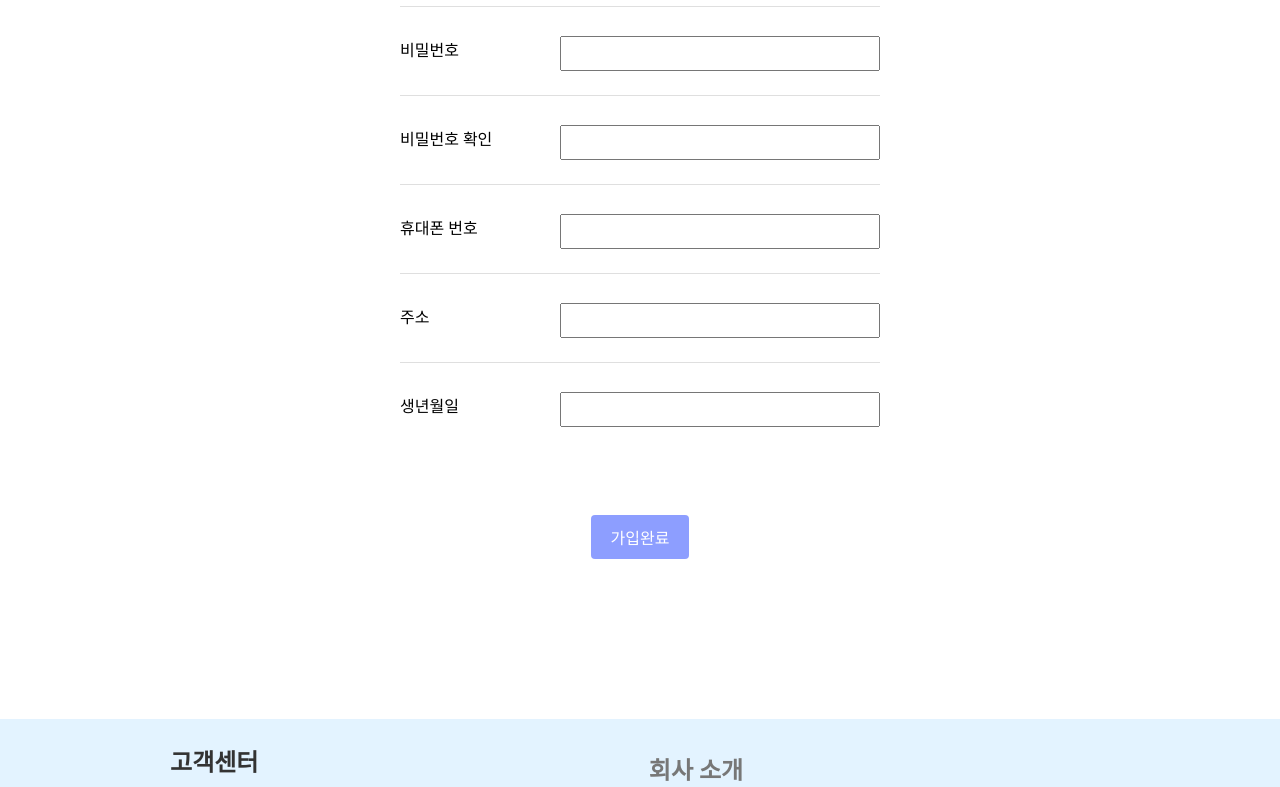
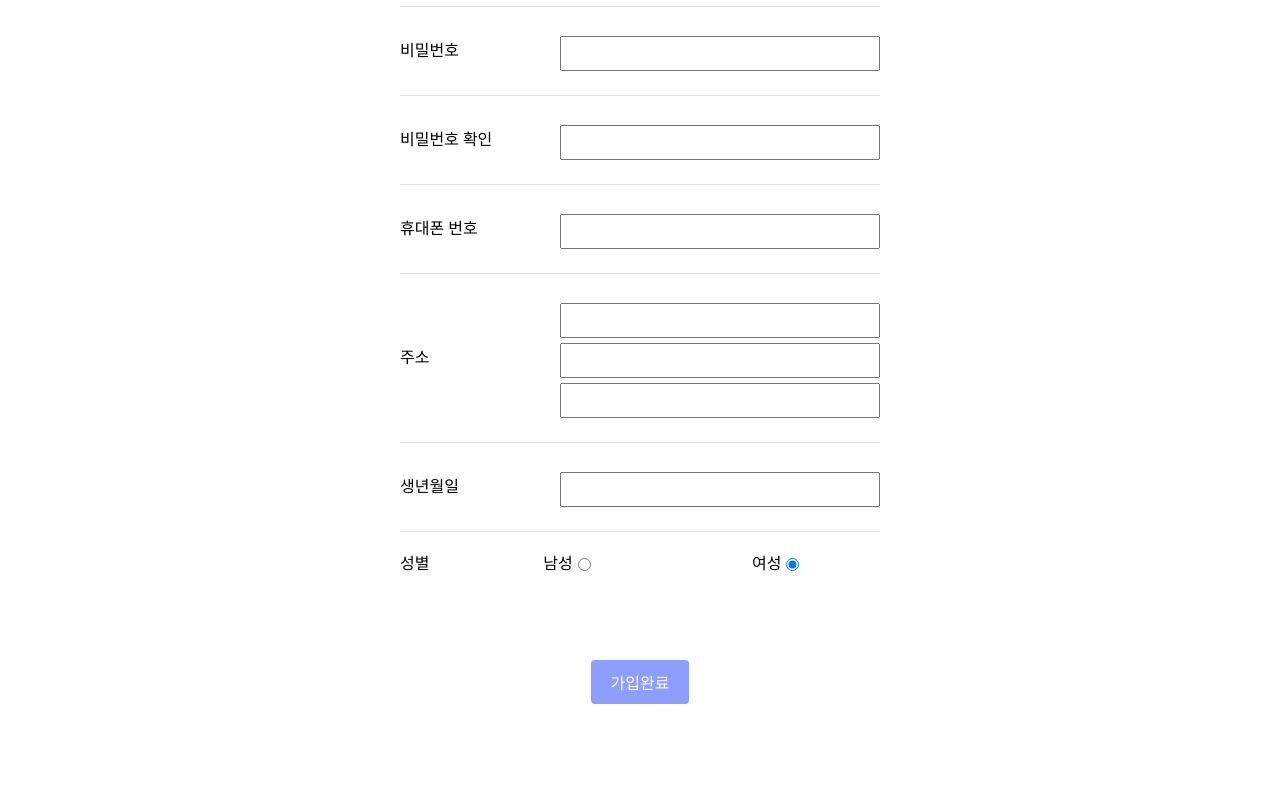
Before and after one commit to Choi-Yuchan/withus_frontend, a React (Create React App) app: page /signup in a window 1280 px wide. Shown: the part 443-1230 px from the top of the page. Built offline with nearby package versions, Linux system fonts and the light colour scheme.

Commit message:
- ErrorMessage component 설치 - Signup page form remake to react-hook-form - signup api 연동

```diff
--- a/package.json
+++ b/package.json
@@ -4,6 +4,7 @@
   "private": true,
   "dependencies": {
     "@emotion/react": "^11.11.1",
+    "@hookform/error-message": "^2.0.1",
     "@testing-library/jest-dom": "^5.17.0",
     "@testing-library/react": "^13.4.0",
     "@testing-library/user-event": "^13.5.0",
--- a/src/components/Header.jsx
+++ b/src/components/Header.jsx
@@ -72,7 +72,7 @@ export const Header = () => {
             </StyledAnchor>
           </li>
           <li>
-            <StyledAnchor href="#">
+            <StyledAnchor href="/mypage">
               <FaUser />
             </StyledAnchor>
           </li>
--- a/src/page/LogIn.jsx
+++ b/src/page/LogIn.jsx
@@ -70,8 +70,8 @@ const LogIn = () => {
               <label>비밀번호</label>
               <input
                 {...register("password", {
-                  // minLength: 8,
-                  // maxLength: 15,
+                  minLength: 8,
+                  maxLength: 15,
                   required: true,
                 })}
                 type="password"
--- a/src/page/SignUp.jsx
+++ b/src/page/SignUp.jsx
@@ -5,127 +5,69 @@ import axios from "axios";
 import { Header } from "components/Header";
 import { Footer } from "components/Footer";
 import Button from "components/Button";
+import { useForm } from "react-hook-form";
+import { ErrorMessage } from "@hookform/error-message";
 
 const SignUp = () => {
-  const [formData, setFormData] = useState({
-    name: "",
-    id: "",
+  const {
+    register,
+    handleSubmit,
+    getValues,
+    setValue,
+    formState: { errors },
+  } = useForm({
+    defaultValues: {
+      userName: "",
+      userId: "",
       password: "",
       confirmPassword: "",
       phoneNumber: "",
-    address: "",
-    birthday: "",
+      addr1: "",
+      addr2: "",
+      addr3: "",
+      birth: "",
+      gender: "F",
+    },
   });
 
   const [popup, setPopup] = useState(false);
-  const passwordRegex =
-    /^(?=.*\d)(?=.*[a-z])(?=.*[A-Z])(?=.*[!@#$%^&+=.]).{8,15}$/;
-
-  const handleChange = (e) => {
-    const { name, value } = e.target;
-    let updatedValue = value;
-
-    const errors = { ...formErrors };
-
-    if (name === "name") {
-      if (!value) {
-        errors[name] = "이름을 입력하세요.";
-      } else {
-        delete errors[name];
-      }
-    }
-    if (name === "id") {
-      // 아이디 유효성 검사
-      if (!value) {
-        errors[name] = "아이디를 입력하세요.";
-      } else if (!/^[a-z0-9]+$/.test(value)) {
-        errors[name] = "아이디는 소문자와 숫자로만 허용됩니다.";
-      } else {
-        delete errors[name];
-      }
-    }
-    if (name === "password") {
-      // 비밀번호 유효성 검사
-      if (!passwordRegex.test(value)) {
-        errors[name] =
-          "비밀번호는 최소 8자 이상 15자미만, 대소문자, 숫자, 특수 문자를 포함해야 합니다.";
-      } else {
-        delete errors[name];
-      }
-    }
-    if (name === "confirmPassword") {
-      // 비밀번호 확인 유효성 검사
-      if (value !== formData.password) {
-        errors[name] = "비밀번호와 일치하지 않습니다.";
-      } else {
-        delete errors[name];
-      }
-    }
-    if (name === "phoneNumber") {
-      // 휴대폰 번호 입력 시 '-' 추가
-      updatedValue = updatedValue
-        .replace(/[^0-9]/g, "") // 숫자 이외의 문자 제거
-        .slice(0, 11) // 8글자까지만 유효
-        .replace(/(\d{3})(\d{4})(\d{4})/, "$1-$2-$3"); // 번호 형식 변경
-    } else if (name === "birthday") {
-      // 생년월일 숫자로만 받고 '-' 추가
-      updatedValue = updatedValue
-        .replace(/[^0-9]/g, "") // 숫자 이외의 문자 제거
-        .slice(0, 8) // 8글자까지만 유효
-        .replace(/(\d{4})(\d{2})(\d{2})/, "$1-$2-$3"); // 년월일 형식 변경
-    }
-
-    setFormData({
-      ...formData,
-      [name]: updatedValue,
-    });
-    setFormErrors(errors);
-  };
-
-  const [formErrors, setFormErrors] = useState({});
 
   const handleComplete = (data) => {
-    let fullAddress = data.address;
-
-    let extraAddress = "";
-
-    if (data.addressType === "R") {
-      if (data.bname !== "") {
-        extraAddress += data.bname;
-      }
-
-      if (data.buildingName !== "") {
-        extraAddress +=
-          extraAddress !== "" ? `, ${data.buildingName}` : data.buildingName;
-      }
-
-      fullAddress += extraAddress !== "" ? ` (${extraAddress})` : "";
-    }
-
-    console.log(fullAddress); // e.g. '서울 성동구 왕십리로2길 20 (성수동1가)'
-    console.log(data.zonecode); // 우편번호
-    setFormData({
-      ...formData,
-      address: fullAddress,
-    });
+    setValue("addr1", data.zonecode);
+    setValue("addr2", data.address);
   };
 
   const handleCloseClick = () => {
     setPopup(false);
   };
 
-  const handleSubmit = async (e) => {
-    e.preventDefault();
-
-    const errors = { ...formErrors };
-
-    if (Object.keys(errors).length > 0) {
-      return;
+  const onSubmit = async (data) => {
+    const {
+      userName,
+      userId,
+      password,
+      phoneNumber,
+      addr1,
+      addr2,
+      addr3,
+      birth,
+      gender,
+    } = data;
+    try {
+      const response = await axios.post(
+        `${process.env.REACT_APP_API_URL}/signup`,
+        {
+          userName,
+          userId,
+          password,
+          phoneNumber,
+          addr1,
+          addr2,
+          addr3,
+          birth,
+          gender,
         }
-
-    try {
-      // 회원가입 API 호출
-      const response = await axios.post("/api/signup", formData);
+      );
       console.log(response.data);
     } catch (error) {
       console.error(error);
@@ -137,87 +79,130 @@ const SignUp = () => {
       <Header />
       <SignUpContainer>
         <h2>회원가입</h2>
-        <SignUpForm onSubmit={handleSubmit}>
+        <SignUpForm onSubmit={handleSubmit(onSubmit)}>
           <div>
             <div>
               <InputLabel>이름</InputLabel>
               <Input
-                type="text"
-                name="name"
-                value={formData.name}
-                onChange={handleChange}
-                required
+                {...register("userName", {
+                  required: "이름을 입력해주세요.",
+                })}
               />
             </div>
-            {formErrors.name && <Error>{formErrors.name}</Error>}
+            <ErrorMessage errors={errors} name="userName" />
           </div>
           <div>
             <div>
-              <InputLabel htmlFor="username">아이디</InputLabel>
+              <InputLabel htmlFor="userId">아이디</InputLabel>
               <Input
-                type="text"
-                name="id"
-                value={formData.id}
-                onChange={handleChange}
-                required
+                {...register("userId", {
+                  required: "아이디를 입력하세요.",
+                  pattern: {
+                    value: /^[a-z0-9]+$/,
+                    message: "아이디는 소문자와 숫자로만 허용됩니다.",
+                  },
+                  minLength: {
+                    value: 2,
+                    message: "아이디는 최소 2글자 이상이어야 합니다.",
+                  },
+                })}
+              />
+              <ErrorMessage
+                errors={errors}
+                name="userId"
+                render={({ messages }) =>
+                  messages &&
+                  Object.entries(messages).map(([type, message]) => (
+                    <p key={type}>{message}</p>
+                  ))
+                }
               />
             </div>
-            {formErrors.id && <Error>{formErrors.id}</Error>}
           </div>
           <div>
             <div>
               <InputLabel htmlFor="password">비밀번호</InputLabel>
               <Input
-                type="password"
+                {...register("password", {
+                  required: "비밀번호를 입력하세요.",
+                  pattern: {
+                    value:
+                      /^(?=.*\d)(?=.*[a-z])(?=.*[A-Z])(?=.*[!@#$%^&+=.]).{8,15}$/,
+                    message:
+                      "비밀번호는 최소 8자 이상 15자미만, 대소문자, 숫자, 특수 문자를 포함해야 합니다.",
+                  },
+                })}
+              />
+              <ErrorMessage
+                errors={errors}
                 name="password"
-                value={formData.password}
-                onChange={handleChange}
-                required
+                render={({ messages }) =>
+                  messages &&
+                  Object.entries(messages).map(([type, message]) => (
+                    <p key={type}>{message}</p>
+                  ))
+                }
               />
             </div>
-            {formErrors.password && <Error>{formErrors.password}</Error>}
           </div>
           <div>
             <div>
               <InputLabel htmlFor="confirmPassword">비밀번호 확인</InputLabel>
               <Input
-                type="password"
-                name="confirmPassword"
-                value={formData.confirmPassword}
-                onChange={handleChange}
-                required
+                {...register("confirmPassword", {
+                  required: "비밀번호를 입력하세요",
+                  validate: {
+                    checkPassword: (value) => {
+                      if (getValues("password") !== value) {
+                        return "비밀번호가 일치하지 않습니다.";
+                      }
+                    },
+                  },
+                })}
               />
             </div>
-            {formErrors.confirmPassword && (
-              <Error>{formErrors.confirmPassword}</Error>
-            )}
+            <ErrorMessage
+              errors={errors}
+              name="confirmPassword"
+              render={({ messages }) =>
+                messages &&
+                Object.entries(messages).map(([type, message]) => (
+                  <p key={type}>{message}</p>
+                ))
+              }
+            />
           </div>
           <div>
             <div>
               <InputLabel htmlFor="phoneNumber">휴대폰 번호</InputLabel>
               <Input
-                type="tel"
-                name="phoneNumber"
-                value={formData.phoneNumber}
-                onChange={handleChange}
-                required
+                {...register("phoneNumber", {
+                  required: true,
+                })}
               />
             </div>
           </div>
-          <div>
-            <div>
+          <AddressBox>
             <InputLabel htmlFor="address">주소</InputLabel>
+            <div className="address-container" onClick={() => setPopup(true)}>
               <Input
-                type="text"
-                name="address"
-                value={formData.address}
-                readOnly
-                onClick={() => setPopup(true)}
-                required
+                {...register("addr1", {
+                  required: true,
+                })}
+              />
+              <Input
+                {...register("addr2", {
+                  required: true,
+                })}
+              />
+              <Input
+                {...register("addr3", {
+                  required: true,
+                })}
               />
 
+              {popup && (
                 <PopupContainer>
-                {popup && (
                   <div>
                     <CloseButton onClick={handleCloseClick}>X</CloseButton>
                     <DaumPostcode
@@ -234,23 +219,34 @@ const SignUp = () => {
                       }}
                     />
                   </div>
+                </PopupContainer>
               )}
-              </PopupContainer>
+            </div>
+          </AddressBox>
+          <div>
+            <div>
+              <InputLabel>생년월일</InputLabel>
+              <Input
+                {...register("birth", {
+                  required: true,
+                })}
+              />
             </div>
           </div>
           <div>
             <div>
-              <InputLabel>생년월일</InputLabel>
-              <Input
-                type="text"
-                name="birthday"
-                value={formData.birthday}
-                onChange={handleChange}
-                required
-              />
+              <InputLabel>성별</InputLabel>
+              <RadioBox>
+                <p>남성</p>
+                <input type="radio" {...register("gender")} value="M" />
+              </RadioBox>
+              <RadioBox>
+                <p>여성</p>
+                <input type="radio" {...register("gender")} value="F" />
+              </RadioBox>
             </div>
           </div>
-          <Button title={"가입완료"} href={"/"} />
+          <Button title={"가입완료"} type="submit" />
         </SignUpForm>
       </SignUpContainer>
       <Footer />
@@ -274,8 +270,8 @@ const SignUpForm = styled.form`
   align-items: center;
   > div {
     display: flex;
-    flex-direction: column;
     justfy-content: space-around;
+    align-items: center;
     margin: 1.5rem 0 0;
     padding-bottom: 1.5rem;
     border-bottom: 1px solid rgba(150, 150, 150, 0.3);
@@ -293,9 +289,18 @@ const SignUpForm = styled.form`
     margin-bottom: 4rem;
   }
 `;
+const AddressBox = styled.div`
+  width: 30em;
+  .address-container {
+    flex-direction: column;
+    align-items: flex-end;
+    width: 100$;
+  }
+`;
 
 const InputLabel = styled.label`
   text-align: left;
+  width: 30%;
 `;
 
 const Input = styled.input`
@@ -305,19 +310,27 @@ const Input = styled.input`
   box-sizing: border-box;
 `;
 
+const RadioBox = styled.div`
+  width: 100%;
+  display: flex;
+  align-items: center;
+  justify-content: center;
+
+  input {
+    margin: 0;
+  }
+  p {
+    margin-right: 5px;
+  }
+`;
+
 const PopupContainer = styled.div`
   position: fixed;
   right: 5rem;
   bottom: 5rem;
   width: 400px;
   height: 500px;
-`;
-
-const Error = styled.span`
-  color: red;
-  font-size: 0.8rem;
-  margin-top: 0.5rem;
-  text-align: right;
+  z-index: 100;
 `;
 
 const CloseButton = styled.button`
```
Also changed, not shown: 1 other file (tests, documents, lock files or other folders). Lines whose indentation alone changed are shown as unchanged.
